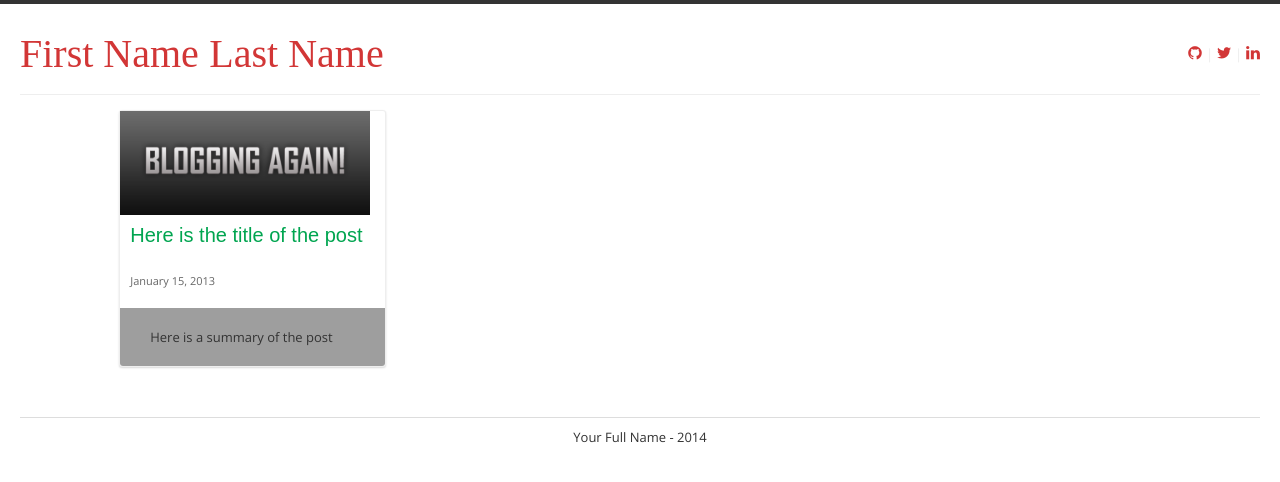
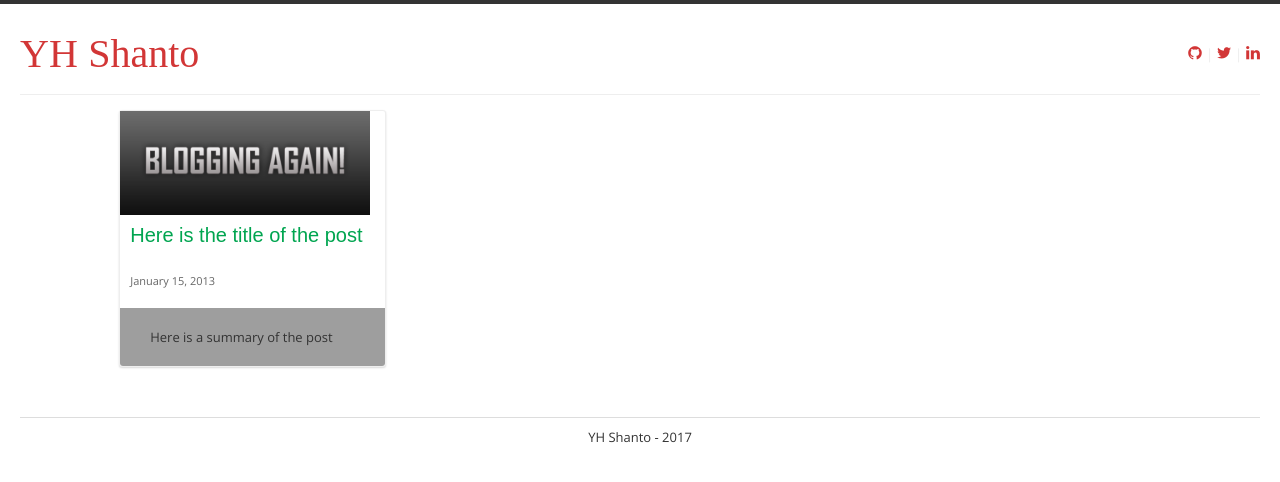
Before and after one commit to yhshanto/jekyll-masonry, a Jekyll site: the page built from index.html, in a window 1280 px wide. Shown: the top 482 px of the page. Built offline with Jekyll 4.4.1, drawn with Linux system fonts in a browser that asks for light colours; some web fonts are replaced; grey boxes are pictures that could not be loaded.

Commit message:
Update _config.yml

```diff
--- a/_config.yml
+++ b/_config.yml
@@ -1,15 +1,15 @@
-permalink: /:categories/:title.html
-url: "http://pasindud.github.io/jekyll-masonry/"
-full_name: "Your Full Name"
-first_name: "First Name"
-last_name: "Last Name"
-blog_title: "Blog title "
+permalink: /:categories/:title
+url: "https://yhshanto.github.io/yh.github.io/"
+full_name: "YH Shanto"
+first_name: "YH"
+last_name: "Shanto"
+blog_title: "MY Technology Blog"
 author_img_name_path: "/images/users/user.jpg"
 disqus_shortname: "pasinduland"
-copyright_year: "2014"
+copyright_year: "2017"
 google_analytics_code: ""
-aboutme: "Something about the author here"
+aboutme: "I am a qulified mobile and web developer"
 twitter: "Ghosteyes1"
 github: "pasindud"
-facebook: "mepasindu"
+facebook: "yhshanto"
 linkined_url: ""
```
